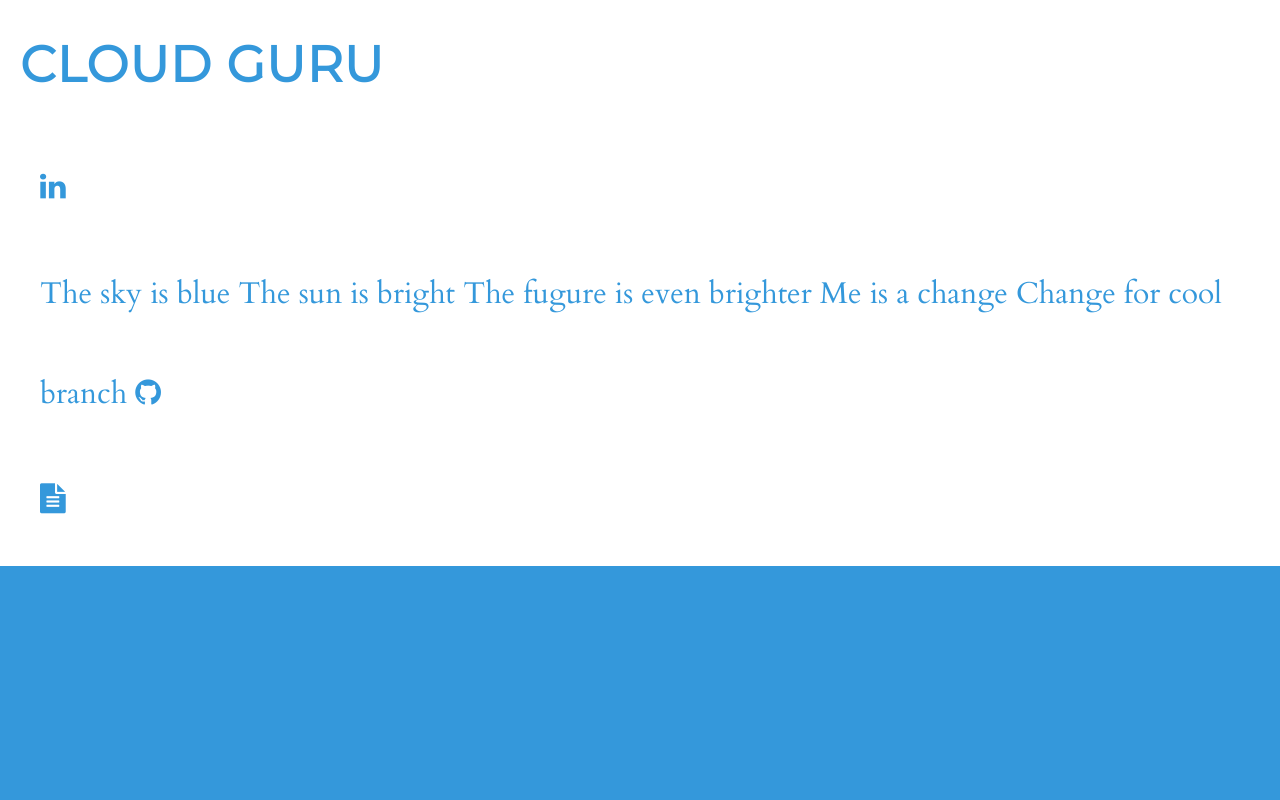
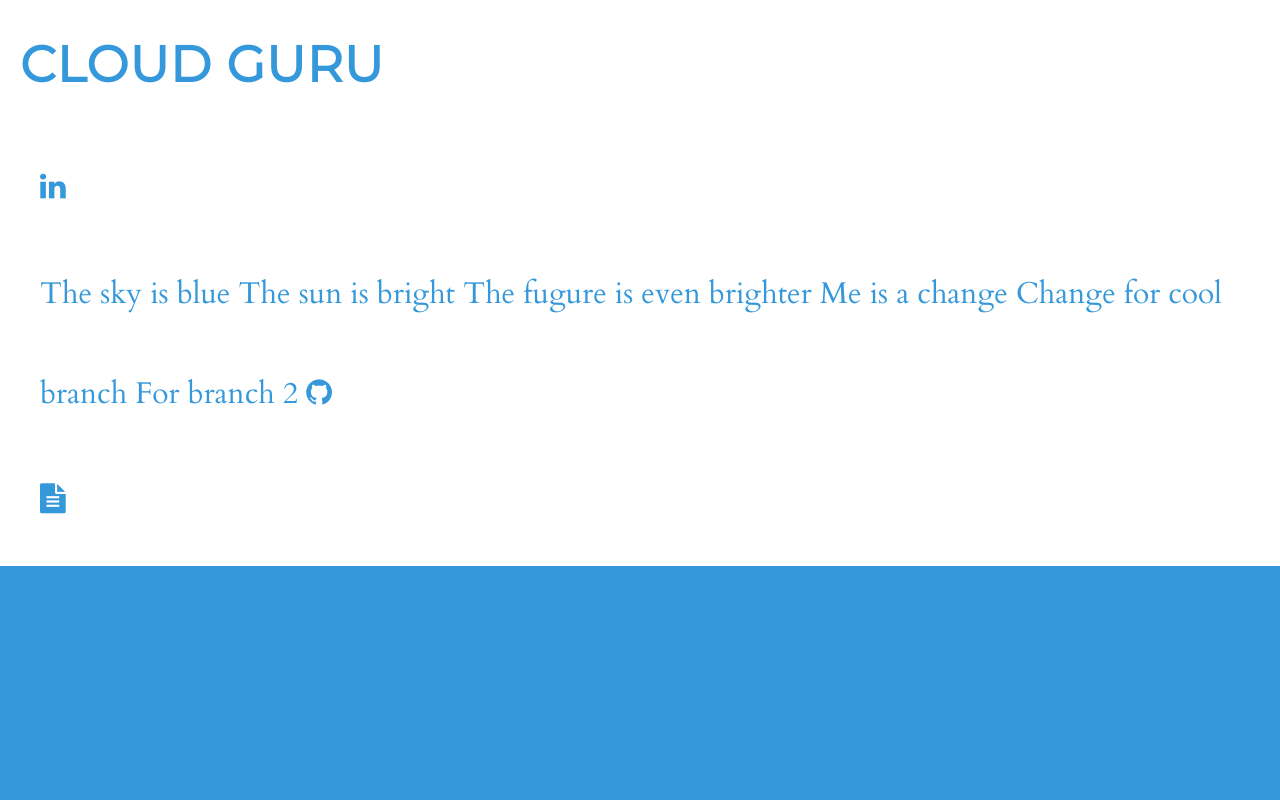
Before and after one commit to zebrometer/aws-test, a plain HTML site: page index.html in a window 1280 px wide. Shown: the top 800 px of the page. Drawn offline with Linux system fonts and the light colour scheme.

Commit message:
branch 2 commit

```diff
--- a/index.html
+++ b/index.html
@@ -40,6 +40,7 @@
           <span>The fugure is even brighter</span>
           <span>Me is a change</span>
           <span>Change for cool branch</span>
+          <span>For branch 2</span>
 
           <a class="social color--skyBlue"
              title="GitHub Profile"
```
